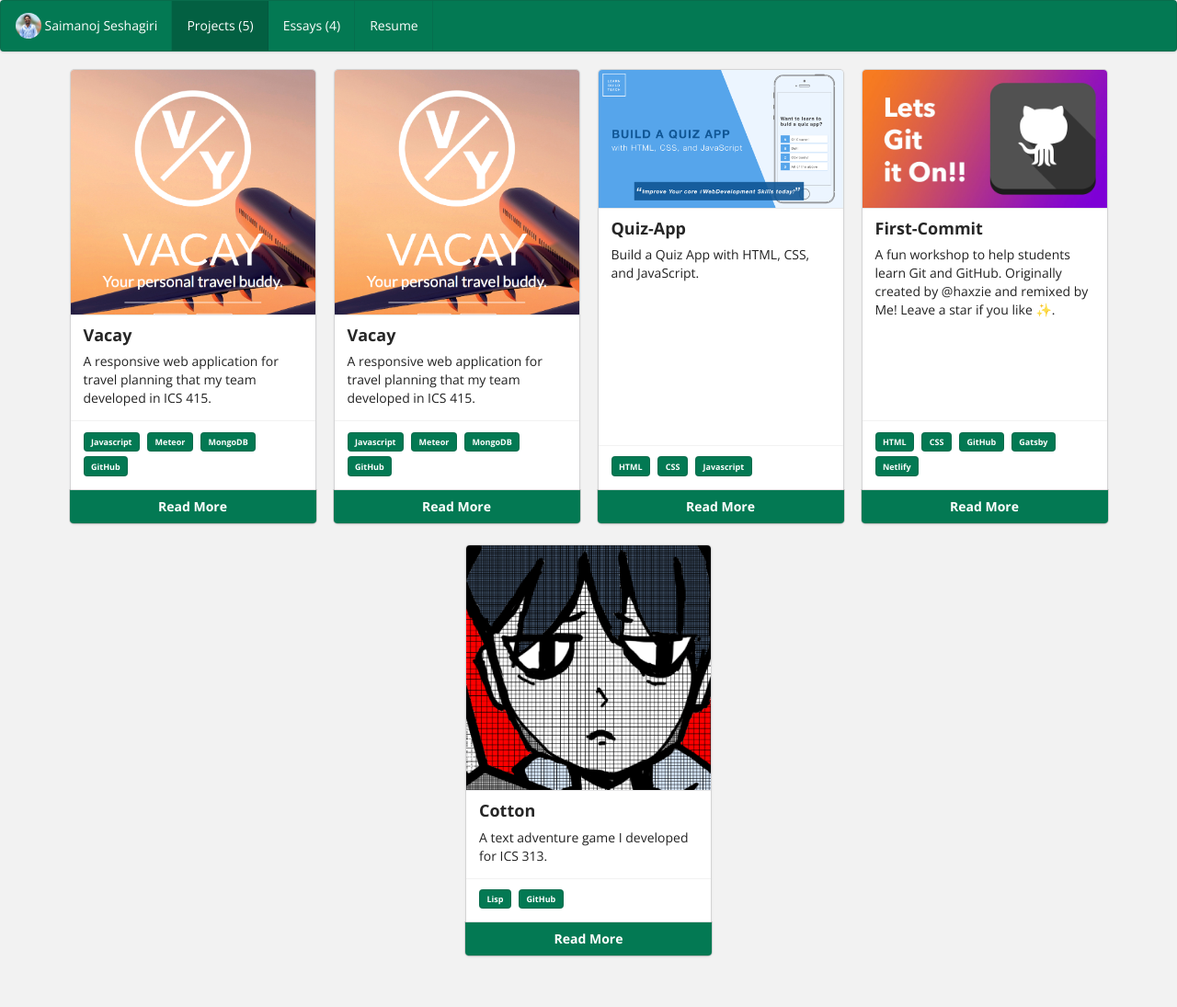
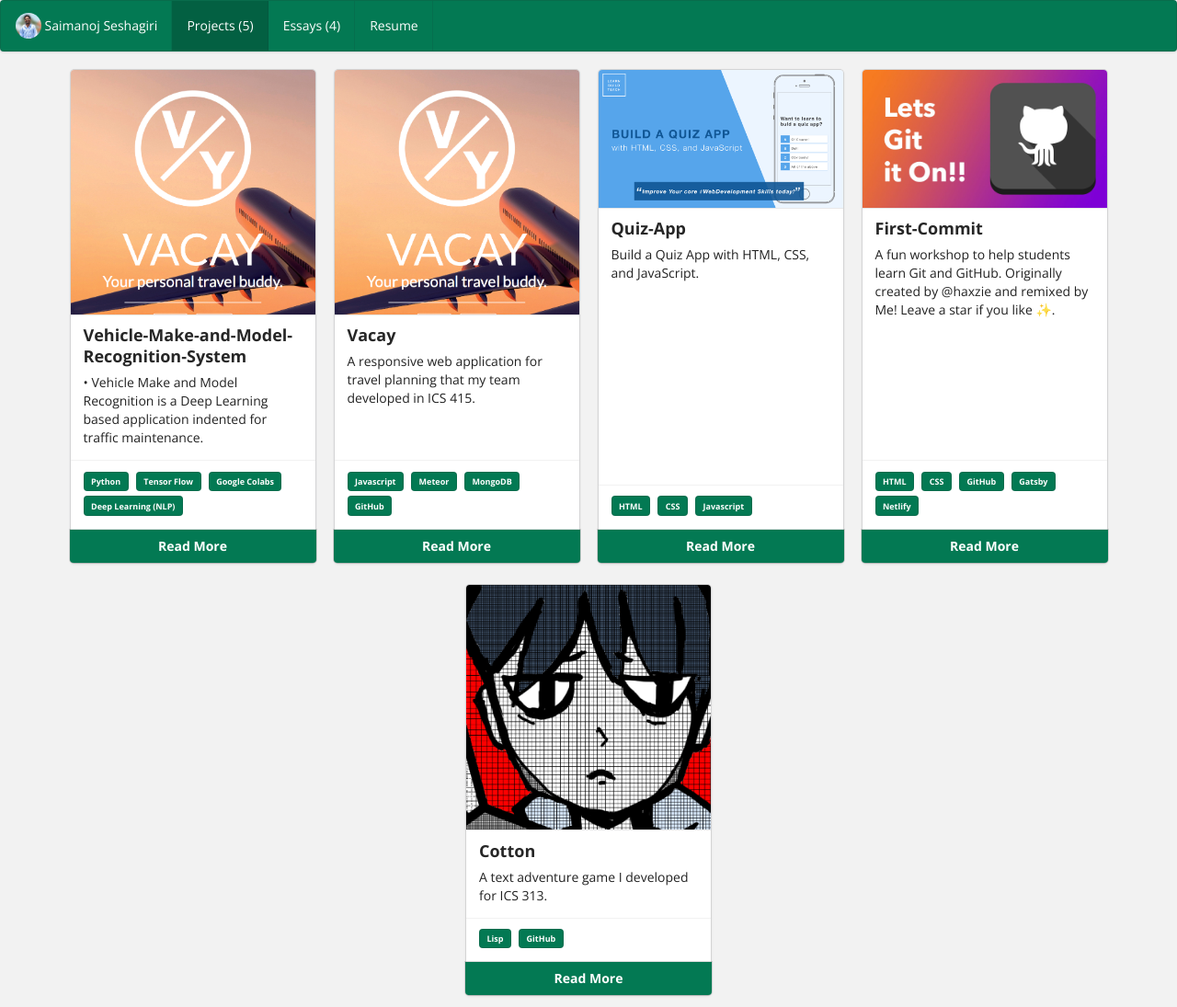
Before and after one commit to saimanoj75/saimanoj75kumar, a Jekyll site: the page built from projects/index.html, in a window 1280 px wide. Shown: the whole page at 92% size. Built offline with Jekyll 4.4.1, drawn with Linux system fonts in a browser that asks for light colours; before the commit the page ends 1052 px from its top, so only the background shows below that.

Commit message:
Update Vehicle-Make-and-Model-Recognition-System.md

```diff
--- a/projects/Vehicle-Make-and-Model-Recognition-System.md
+++ b/projects/Vehicle-Make-and-Model-Recognition-System.md
@@ -2,16 +2,18 @@
 layout: project
 type: project
 image: images/vacay-square.png
-title: Vacay
-permalink: projects/vacay
+title: Vehicle-Make-and-Model-Recognition-System
+permalink: projects/Vehicle-Make-and-Model-Recognition-System
 # All dates must be YYYY-MM-DD format!
 date:
 labels:
-  - Javascript
-  - Meteor
-  - MongoDB
-  - GitHub
-summary: A responsive web application for travel planning that my team developed in ICS 415.
+  - Python
+  - Tensor Flow
+  - Google Colabs
+  - Deep Learning (NLP)
+summary:
+  • Vehicle Make and Model Recognition is a Deep Learning based application indented for traffic maintenance.
+
 ---
 
 <img class="ui medium right floated rounded image" src="../images/vacay-home-page.png">
@@ -22,4 +24,4 @@ Vacay is implemented using [Meteor](http://meteor.com), a JavaScript application
 
 In this project I gained experience with full-stack web application design and associated technologies, including [MongoDB](http://mongodb.com) for database storage, the [Twitter Bootstrap](http://getbootstrap.com/) CSS Framework for the user interface, and Javascript for both client and server-side programming.
 
-Source: <a href="https://github.com/saimanoj75/Vacay"><i class="large github icon"></i>saimanoj75/Vacay</a>
+Source: <a href="https://github.com/saimanoj75/Vehicle-Make-and-Model-Recognition-System"><i class="large github icon"></i>saimanoj75/Vehicle-Make-and-Model-Recognition-System</a>
```
